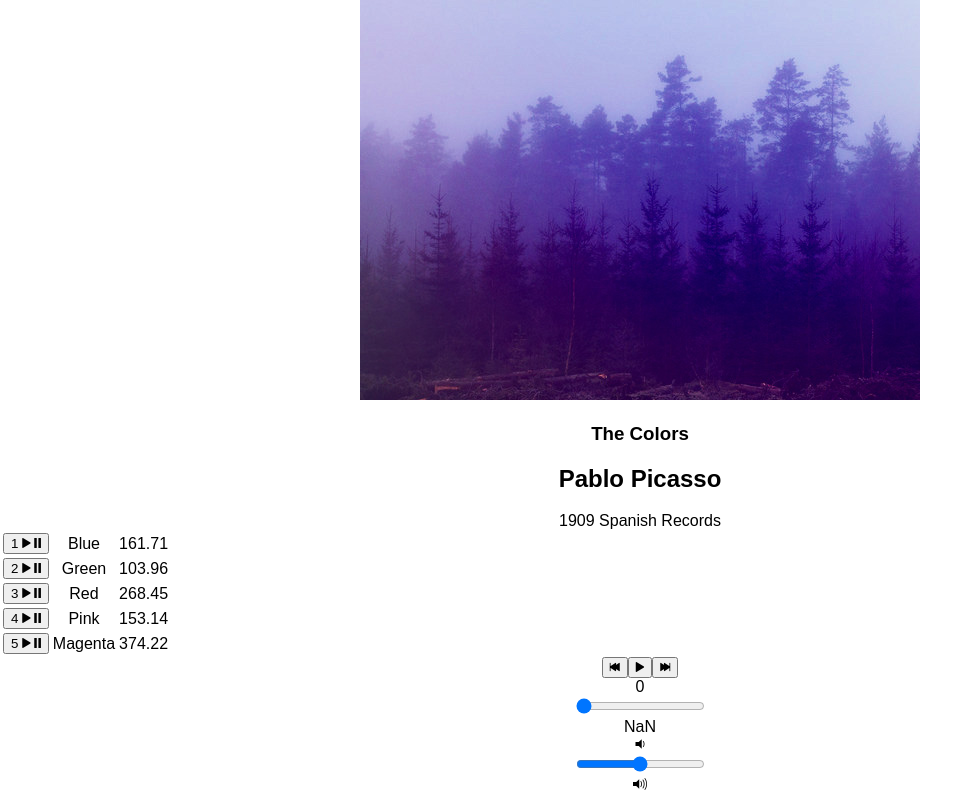
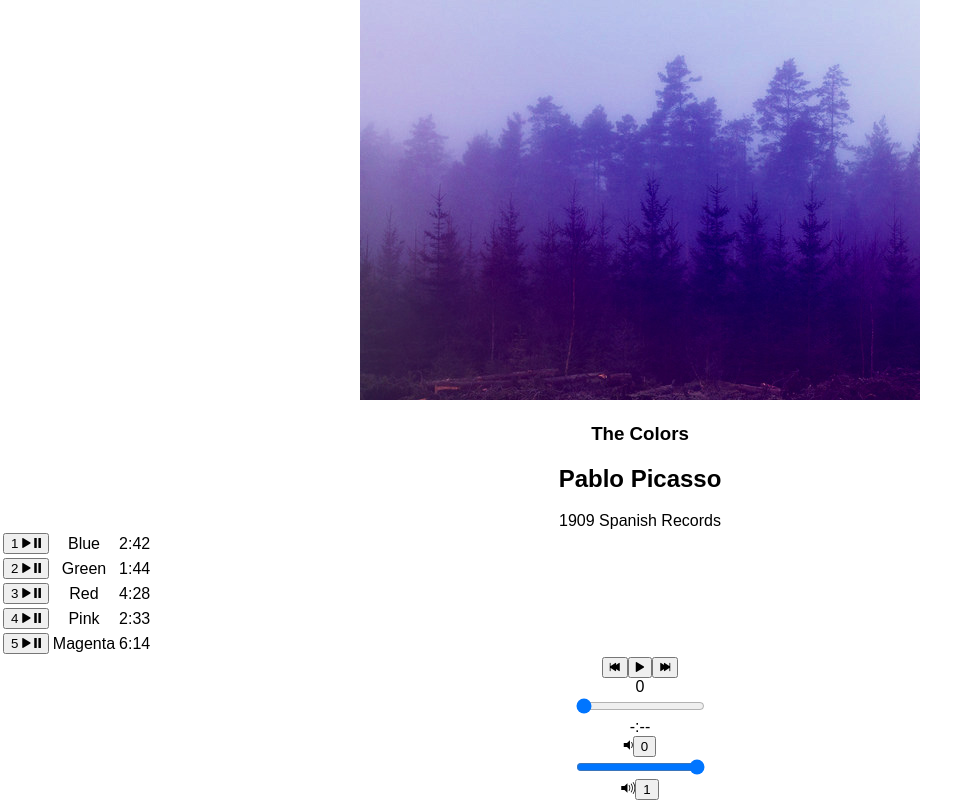
Before and after one commit to OTR500miles2go/bloc-jams-react, a React (Create React App) app: page /album/the-colors in a window 1280 px wide. Shown: the part 258-1058 px from the top of the page, without its empty margins (0-980 px from the left). Built offline with nearby package versions, Linux system fonts and the light colour scheme.

Commit message:
Assignment 9 interfaces : complete

```diff
--- a/src/components/Album.js
+++ b/src/components/Album.js
@@ -13,11 +13,10 @@ class Album extends Component {
         this.state = {
             album: album,
             currentSong: album.songs[0],
-      currentTime: 0,
+            currentTim: 0,
             duration: album.songs[0].duration,
             isPlaying: false
         };
-
 
         this.audioElement = document.createElement('audio');
         this.audioElement.src = album.songs[0].audioSrc;
@@ -30,10 +29,14 @@ class Album extends Component {
             },
             durationchange: e => {
                 this.setState({ duration: this.audioElement.duration });
+            },
+            volumecontrol: e => {
+                this.setState({ volumecontrol: this.audioElement.volumecontrol });
             }
         };
         this.audioElement.addEventListener('timeupdate', this.eventListeners.timeupdate);
         this.audioElement.addEventListener('durationchange', this.eventListeners.durationchange);
+        this.audioElement.addEventListener('volumecontrol', this.eventListeners.volumecontrol);
     }
 
     componentWillUnmount() {
@@ -57,23 +60,18 @@ class Album extends Component {
         this.setState({ currentSong: song });
     }
 
+    formatTime(time) {
+        return time ? `${Math.floor(time / 60)}:${Number(time % 60 / 100).toFixed(2).substr(2, 3)}` : '-:--'
+    }
+
     handleSongClick(song) {
         const isSameSong = this.state.currentSong === song;
         if (this.state.isPlaying && isSameSong) {
             this.pause();
         } else {
-      if (!isSameSong) { this.setSong(song); }
+            if (!isSameSong) { this.setSong(song) }
             this.play();
         }
-
-  }
-
-  handleNextClick() {
-    const currentIndex = this.state.album.songs.findIndex(song => this.state.currentSong === song);
-    const newIndex = Math.max(0, currentIndex + 1);
-    const newSong = this.state.album.songs[newIndex];
-    this.setSong(newSong);
-    this.play(newSong);
     }
 
     handlePrevClick() {
@@ -84,17 +82,31 @@ class Album extends Component {
         this.play(newSong);
     }
 
+    handleNextClick() {
+        const currentIndex = this.state.album.songs.findIndex(song => this.state.currentSong === song);
+        const newIndex = Math.min(this.state.album.songs.length - 1, currentIndex + 1);
+        const newSong = this.state.album.songs[newIndex];
+        this.setSong(newSong);
+        this.play();
+    }
+
     handleTimeChange(e) {
         const newTime = this.audioElement.duration * e.target.value;
         this.audioElement.currentTime = newTime;
         this.setState({ currentTime: newTime });
     }
 
+    handleVolumeChange(e) {
+      const newVolume = this.audioElement.volume * e.target.value;
+      this.audioElement.volume = newVolume;
+      this.setState({ volume: newVolume });
+    }
+
 	render() {
 		return (
 			<section className="album">
 				<section id="album-info">
-          <img id="album-cover-art" src={this.state.album.albumCover} alt="Album Cover" />
+					<img src={this.state.album.albumCover} alt="" id="album-cover-art" />
 					<div className="album-details">
 						<h1 id="album-title">{this.state.album.title}</h1>
 						<h2 className="artist">{this.state.album.artist}</h2>
@@ -109,7 +121,7 @@ class Album extends Component {
 					</colgroup>
 					<tbody>
 						{this.state.album.songs.map((song, index) =>
-              <tr className="song" key={index} onClick={() => this.handleSongClick(song)} >
+							<tr className={song} key={index} onClick={() => this.handleSongClick(song)} >
 								<td className="song-actions">
 									<button>
 										<span className="song-number">{index + 1} </span>
@@ -118,7 +130,7 @@ class Album extends Component {
 									</button>
 								</td>
 								<td className="song-title">{song.title}</td>
-                <td className="song-duration">{song.duration}</td>
+								<td className="song-duration">{this.formatTime(song.duration)}</td>
 							</tr>
 						)}
 					</tbody>
@@ -127,15 +139,16 @@ class Album extends Component {
 					isPlaying={this.state.isPlaying}
 					currentSong={this.state.currentSong}
 					currentTime={this.audioElement.currentTime}
-          duration={this.audioElement.duration}
+					duration={this.formatTime(this.audioElement.duration)}
 					handleSongClick={() => this.handleSongClick(this.state.currentSong)}
 					handlePrevClick={() => this.handlePrevClick()}
 					handleNextClick={() => this.handleNextClick()}
 					handleTimeChange={(e) => this.handleTimeChange(e)}
+					handleVolumeChange={(e) => this.handleVolumeChange(e)}
 				/>
 			</section>
 		);
 	}
-}
+};
 
 export default Album;
--- a/src/components/PlayerBar.js
+++ b/src/components/PlayerBar.js
@@ -4,6 +4,7 @@ class PlayerBar extends Component {
   render() {
     return (
       <section className="player-bar">
+
         <section id="buttons">
           <button id="previous" onClick={this.props.handlePrevClick}>
             <span className="ion-skip-backward"></span>
@@ -15,6 +16,7 @@ class PlayerBar extends Component {
             <span className="ion-skip-forward"></span>
           </button>
         </section>
+
         <section id="time-control">
           <div className="current-time">{this.props.currentTime}</div>
           <input
@@ -29,9 +31,20 @@ class PlayerBar extends Component {
           <div className="total-time">{this.props.duration}</div>
         </section>
         <section id="volume-control">
-          <div className="icon ion-volume-low"></div>
-          <input type="range" className="seek-bar" />
-          <div className="icon ion-volume-high"></div>
+          <div className="icon ion-volume-low" >
+          <button>0</button>
+          </div>
+          <input
+            type="range"
+            className="seek-bar"
+            max="1"
+            min="0"
+            step="0.01"
+            onChange={this.props.handleVolumeChange}
+          />
+          <div className="icon ion-volume-high">
+          <button>1</button>
+          </div>
         </section>
       </section>
     );
```
Lines whose indentation alone changed are shown as unchanged.
